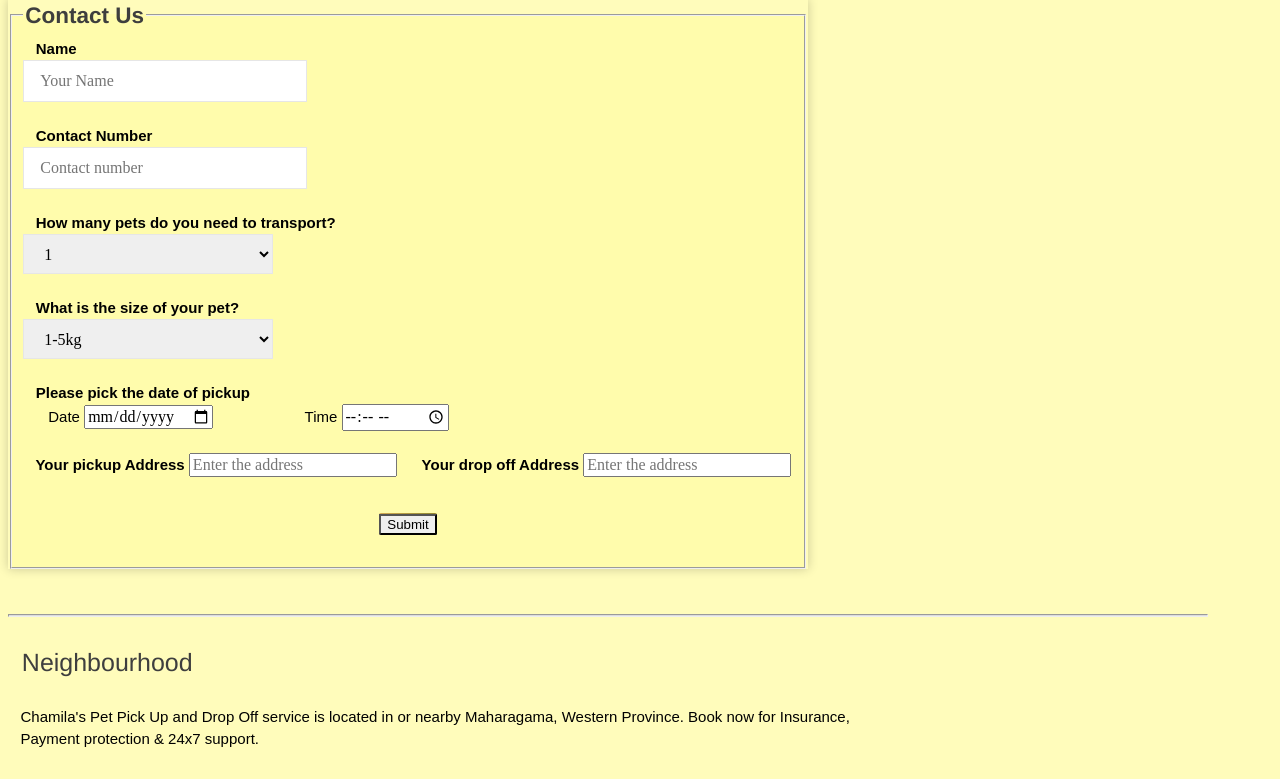
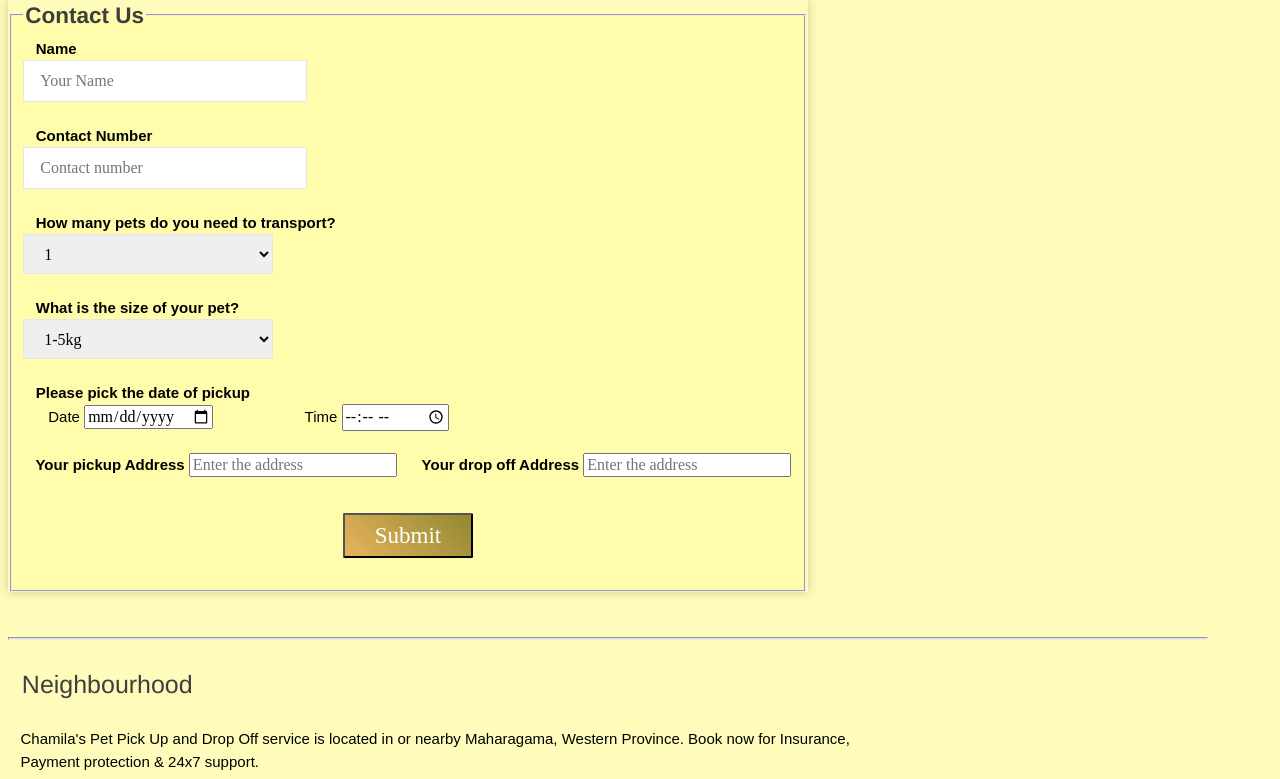
Before and after one commit to sahas-99/WebSite, a PHP site: page /Transport2.html in a window 1280 px wide. Shown: the part 2064-2843 px from the top of the page. Run offline with PHP 8.4, Linux system fonts and the light colour scheme.

Commit message:
Update Transport2.css

```diff
--- a/Transport2.css
+++ b/Transport2.css
@@ -478,3 +478,32 @@ input, textarea, select {
     -moz-transition: all 0.4s;
     transition: all 0.4s;
 }
+
+.contact2-form-btn {
+    display: -webkit-box;
+    display: -webkit-flex;
+    display: -moz-box;
+    display: -ms-flexbox;
+    display: flex;
+    justify-content: center;
+    align-items: center;
+    padding: 0 20px;
+    min-width: 130px;
+    height: 45px;
+    font-family: Poppins-Medium;
+    font-size: 23px;
+    color: #fff;
+    line-height: 1.2;
+    cursor: pointer;
+}
+button {
+    outline: none !important;
+    border: 1;
+    background: transparent;
+}
+[type=reset], [type=submit], button, html [type=button] {
+    -webkit-appearance: button;
+}
+button, select {
+    text-transform: none;
+}
```
